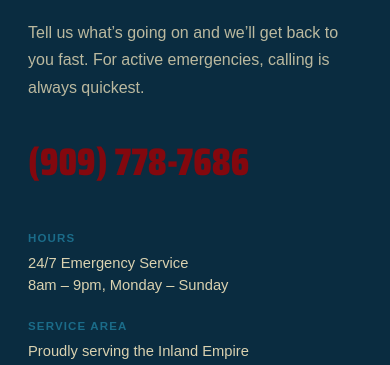
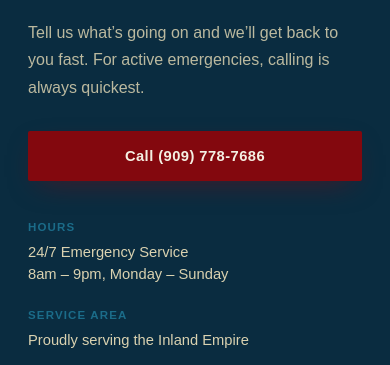
Before and after one commit to dot-jaypeg/integrity-quality-plumbing, a website: page index.html in a window 390 px wide. Shown: the part 5282-5647 px from the top of the page. Drawn offline with Linux system fonts and the light colour scheme; a web font is replaced by a local one.

Commit message:
Apply Call CTA button to homepage contact section phone number too
The homepage's own "Get a Free Estimate" section is what the client
considers part of "the contact us page" alongside contact.html, so
the plain-text phone link there becomes the same Call (909) 778-7686
button. Removed the now-fully-unused .contact-phone CSS rule.

Co-Authored-By: Claude Sonnet 5 <noreply@anthropic.com>

```diff
--- a/css/styles.css
+++ b/css/styles.css
@@ -651,14 +651,6 @@ a { color: inherit; text-decoration: none; }
 }
 .contact .eyebrow { color: var(--teal); }
 .contact-copy { font-size: 1rem; line-height: 1.7; color: var(--cream); opacity: 0.85; max-width: 460px; margin: 0 0 30px; }
-.contact-phone {
-  display: inline-block;
-  font-family: var(--font-head);
-  font-weight: 900;
-  font-size: 2.4rem;
-  color: var(--red);
-  margin-bottom: 40px;
-}
 .contact-phone-btn { margin-bottom: 40px; }
 .contact-details {
   display: grid;
--- a/index.html
+++ b/index.html
@@ -247,7 +247,7 @@
           For active emergencies, calling is always quickest.
         </p>
 
-        <a href="tel:9097787686" class="contact-phone">(909) 778-7686</a>
+        <a href="tel:9097787686" class="btn btn-primary contact-phone-btn">Call (909) 778-7686</a>
 
         <dl class="contact-details">
           <div>
```
